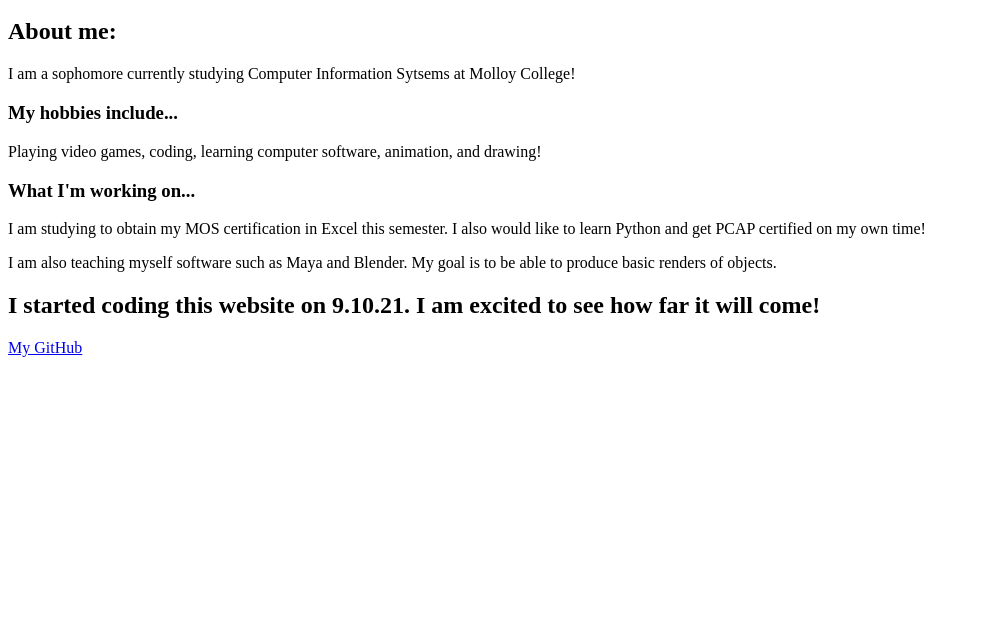
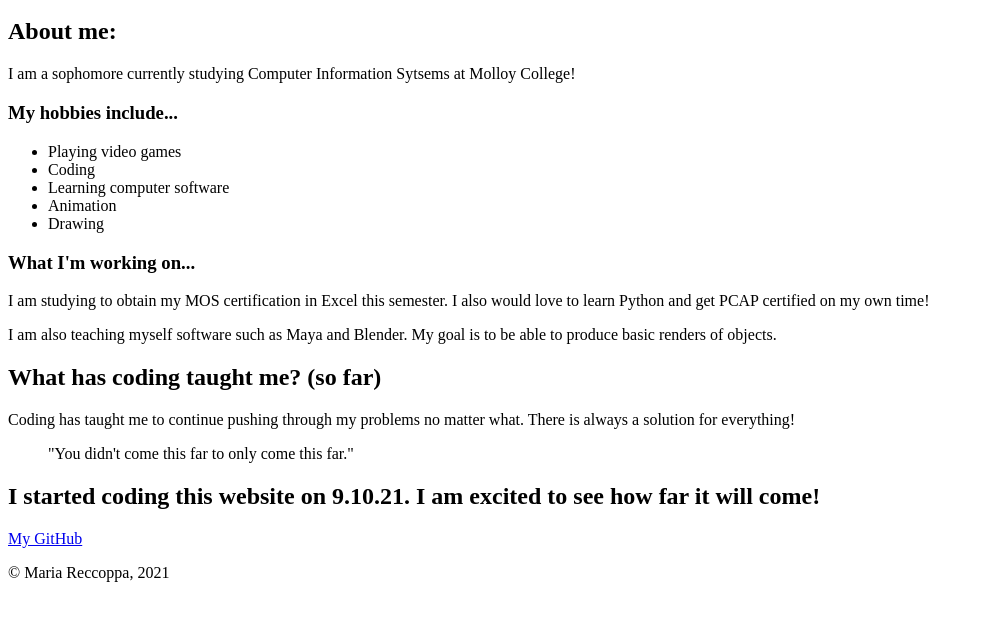
Before and after one commit to mariareccoppa/new-website-9-10-21, a plain HTML site: page index.html in a window 1280 px wide. Shown: the part 48-668 px from the top of the page, without its empty margins (0-983 px from the left). Drawn offline with Linux system fonts and the light colour scheme.

Commit message:
1 file modified

```diff
--- a/index.html
+++ b/index.html
@@ -10,11 +10,21 @@
     <h2> About me: </h2>
       <p> I am a sophomore currently studying Computer Information Sytsems at Molloy College! </p>
     <h3> My hobbies include... </h3>
-      <p> Playing video games, coding, learning computer software, animation, and drawing! </p>
+        <ul>
+          <li> Playing video games </li>
+          <li> Coding </li>
+          <li> Learning computer software </li>
+          <li> Animation </li>
+          <li> Drawing </li>
+        </ul>
     <h3> What I'm working on... </h3>
-       <p> I am studying to obtain my MOS certification in Excel this semester. I also would like to learn Python and get PCAP certified on my own time! </p>
+       <p> I am studying to obtain my MOS certification in Excel this semester. I also would love to learn Python and get PCAP certified on my own time! </p>
       <p> I am also teaching myself software such as Maya and Blender. My goal is to be able to produce basic renders of objects. </p>
+      <h2> What has coding taught me? (so far) </h2>
+        <p> Coding has taught me to continue pushing through my problems no matter what. There is always a solution for everything! </p>
+        <blockquote> "You didn't come this far to only come this far." </blockquote>
       <h2> I started coding this website on 9.10.21. I am excited to see how far it will come! </h2>
     <a href="https://github.com/mariareccoppa">My GitHub </a>
+    <p>&copy; Maria Reccoppa, 2021 </p>
   </body>
 </html>
```
